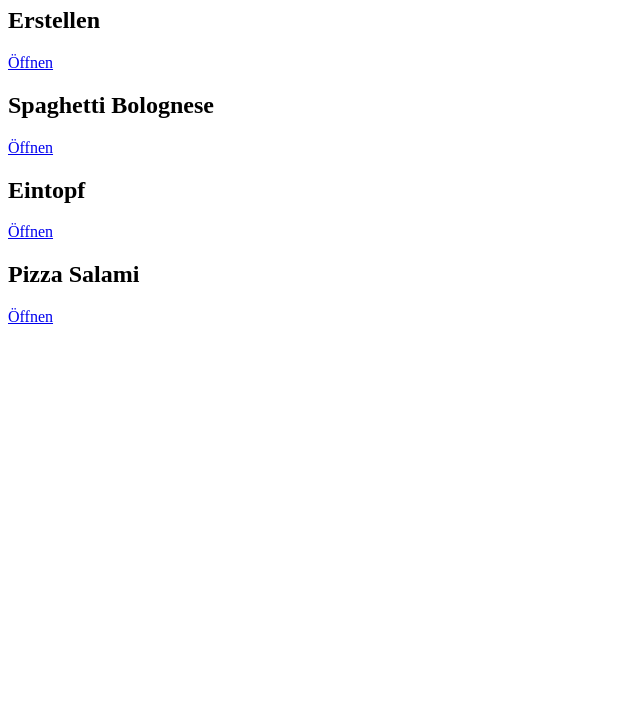
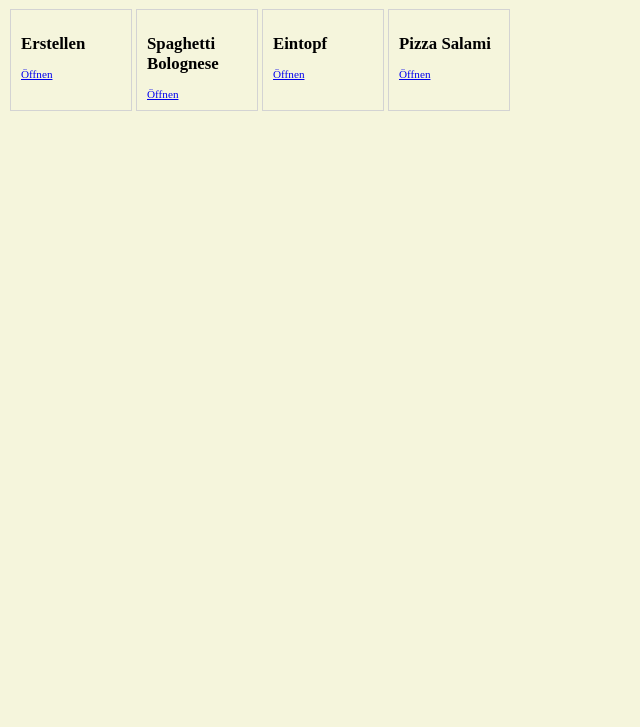
Before and after one commit to ueberfuhr-trainings/web-technologies, a website: page http-server/public/index.html in a window 1280 px wide. Shown: the part 73-800 px from the top of the page, without its empty margins (0-640 px from the left). Drawn offline with Linux system fonts and the light colour scheme.

Commit message:
Create simple pages.

```diff
--- a/http-server/public/index.html
+++ b/http-server/public/index.html
@@ -3,29 +3,30 @@
 <head>
     <meta charset="UTF-8">
     <title>Rezepte</title>
+    <link rel="stylesheet" href="style.css">
 </head>
 <body>
 
 <h1>Rezepte</h1>
 
-<div>
+<div class="rezepte-container">
 
-    <div>
+    <div class="rezepte-item">
         <h2>Erstellen</h2>
         <a href="eingabe.html">Öffnen</a>
     </div>
 
-    <div>
+    <div class="rezepte-item">
         <h2>Spaghetti Bolognese</h2>
         <a href="rezept.html">Öffnen</a>
     </div>
 
-    <div>
+    <div class="rezepte-item">
         <h2>Eintopf</h2>
         <a href="rezept.html">Öffnen</a>
     </div>
 
-    <div>
+    <div class="rezepte-item">
         <h2>Pizza Salami</h2>
         <a href="rezept.html">Öffnen</a>
     </div>
--- a/http-server/public/style.css
+++ b/http-server/public/style.css
@@ -4,6 +4,10 @@ h1 {
 
 body {
   background-color: beige;
+}
+
+.form-row input {
+  border: none;
 }
 
 /* ID-Selector */
@@ -26,3 +30,21 @@ label {
 label::after {
   content: ':';
 }
+
+a:focus {
+  font-weight: bold;
+  background-color: aquamarine;
+}
+
+.rezepte-container {
+  display: flex;
+  flex-wrap: wrap;
+}
+
+.rezepte-item {
+  width: 100px;
+  border: 1px solid lightgray;
+  margin: 2px;
+  padding: 10px;
+  font-size: 0.7em;
+}
```
